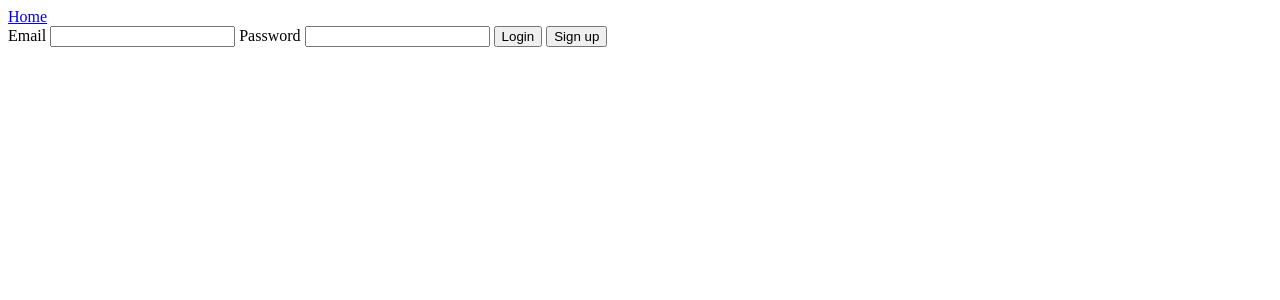
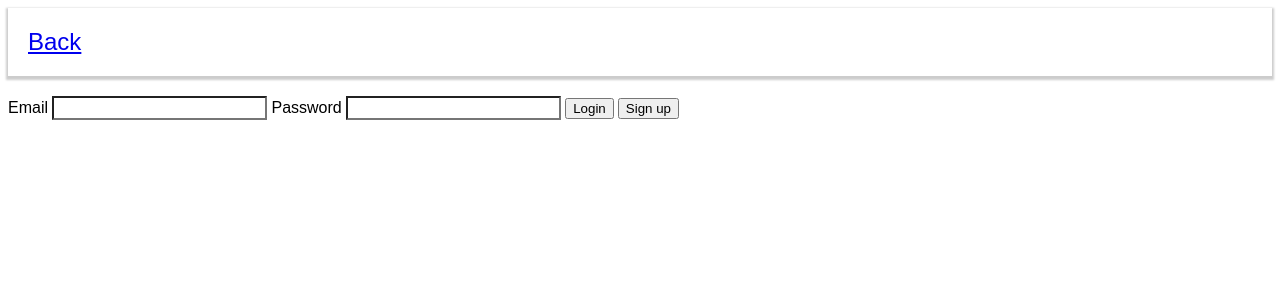
Before and after one commit to Philip-Bachl/WMC_OAuth, a SvelteKit app in the folder OAuth_Projekt/: page /auth in a window 1280 px wide. Shown: the top 300 px of the page. Built offline with nearby package versions, Linux system fonts and the light colour scheme.

Commit message:
updated styles

```diff
--- a/OAuth_Projekt/src/routes/auth/+layout.svelte
+++ b/OAuth_Projekt/src/routes/auth/+layout.svelte
@@ -4,8 +4,30 @@
 
 <header>
     <nav>
-        <a href="/">Home</a>
+        <a href="/">Back</a>
     </nav>
 </header>
 
 {@render children()}
+
+<style>
+    header {
+        box-shadow: 0px 2px 2px 2px rgba(0, 0, 0, 0.2);
+        padding: 20px;
+        margin-bottom: 20px;
+
+        font-size: 1.5em;
+        font-family: Arial, Helvetica, sans-serif;
+        text-decoration: none;
+
+        position: relative;
+
+        background-color: transparent;
+        color: black;
+        border: none;
+
+        padding: 20px;
+
+        cursor: pointer;
+    }
+</style>
--- a/OAuth_Projekt/src/routes/auth/+page.svelte
+++ b/OAuth_Projekt/src/routes/auth/+page.svelte
@@ -10,3 +10,20 @@
     <button>Login</button>
     <button formaction="?/signup">Sign up</button>
 </form>
+
+<style>
+    input,
+    label {
+        margin-bottom: 20px;
+
+        font-size: 1em;
+        font-family: Arial, Helvetica, sans-serif;
+        text-decoration: none;
+
+        position: relative;
+
+        background-color: transparent;
+        color: black;
+        cursor: pointer;
+    }
+</style>
--- a/OAuth_Projekt/src/routes/private/+layout.svelte
+++ b/OAuth_Projekt/src/routes/private/+layout.svelte
@@ -14,11 +14,33 @@
 </script>
 
 <header>
-    <nav>
-        <a href="/">Home</a>
-    </nav>
     <button onclick={logout}>Logout</button>
 </header>
 <main>
     {@render children()}
 </main>
+
+<style>
+    header {
+        display: flex;
+        flex-direction: row-reverse;
+
+        box-shadow: 0px 2px 2px 2px rgba(0, 0, 0, 0.2);
+        padding: 20px;
+        margin-bottom: 20px;
+
+        font-size: 1.5em;
+        font-family: Arial, Helvetica, sans-serif;
+        text-decoration: none;
+
+        position: relative;
+
+        background-color: transparent;
+        color: black;
+        border: none;
+
+        padding: 20px;
+
+        cursor: pointer;
+    }
+</style>
```
Also changed, not shown: OAuth_Projekt/src/routes/+page.svelte (+42 -10 lines), OAuth_Projekt/src/routes/private/+page.svelte (+35 -3 lines).
